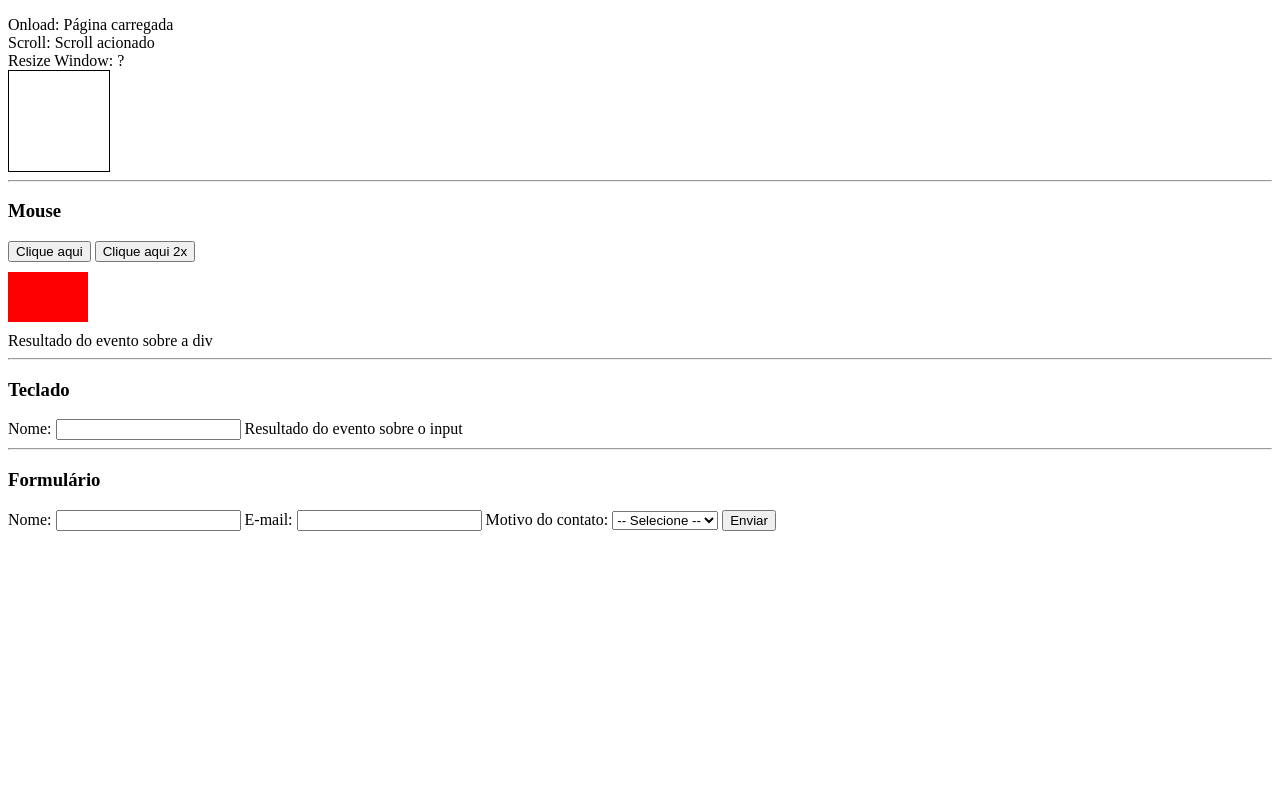
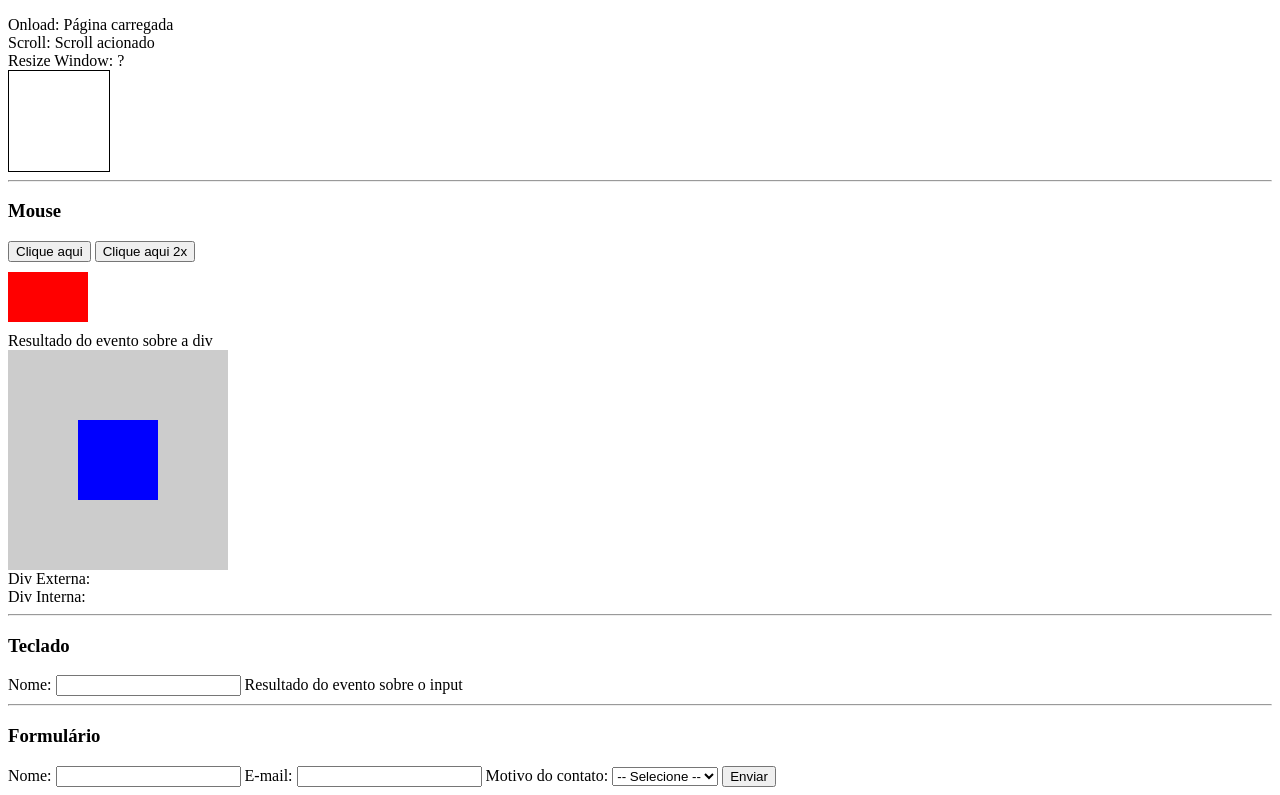
Before and after one commit to RicardoBatel/jquery, a plain HTML site: page eventos.html in a window 1280 px wide. Shown: the part 105-900 px from the top of the page. Before the commit the page ends 800 px from the top, so only its background shows below. Drawn offline with nearby package versions, Linux system fonts and the light colour scheme.

Commit message:
Eventos do mouse

```diff
--- a/eventos.html
+++ b/eventos.html
@@ -5,6 +5,21 @@
     <meta http-equiv="X-UA-Compatible" content="IE=edge">
     <meta name="viewport" content="width=device-width, initial-scale=1.0">
     <title>jQuery</title>
+
+    <style>
+        #divExterna {
+            background-color: #ccc;
+            width: 80px;
+            height: 80px;
+            padding: 70px;
+        }
+
+        #divInterna {
+            width: 80px;
+            height: 80px;
+            background-color: blue;
+        }
+    </style>
 
     <script src="https://code.jquery.com/jquery-3.6.2.min.js" integrity="sha256-2krYZKh//PcchRtd+H+VyyQoZ/e3EcrkxhM8ycwASPA=" crossorigin="anonymous"></script>
 
@@ -45,6 +60,51 @@
             $('#div2').mousemove((e)=>{
                 $('#resultadoDiv').html('X: '+e.offsetX+' / Y: '+e.offsetY)
             })
+
+            /* mouseouver / mouseoout (antigos) */
+            /*
+            $('#divExterna').mouseover(()=>{
+                $('#resultadoDiv1').html('entrou')
+                console.log('Div Externa (entrou)')
+            })
+
+            $('#divExterna').mouseout(()=>{
+                $('#resultadoDiv1').html('saiu')
+                console.log('Div Externa (saiu)')
+            })
+
+            $('#divInterna').mouseover(()=>{
+                $('#resultadoDiv2').html('entrou')
+                console.log('Div Interna (entrou)')
+            })
+
+            $('#divInterna').mouseout(()=>{
+                $('#resultadoDiv2').html('saiu')
+                console.log('Div Interna (saiu)')
+            })*/
+
+            /* mouseenter / mouseleave (novos) */
+
+            $('#divExterna').mouseenter(()=>{
+                $('#resultadoDiv1').html('entrou')
+                console.log('Div Externa (entrou)')
+            })
+
+            $('#divExterna').mouseleave(()=>{
+                $('#resultadoDiv1').html('saiu')
+                console.log('Div Externa (saiu)')
+            })
+
+            $('#divInterna').mouseenter(()=>{
+                $('#resultadoDiv2').html('entrou')
+                console.log('Div interna (entrou)')
+            })
+
+            $('#divInterna').mouseleave(()=>{
+                $('#resultadoDiv2').html('saiu')
+                console.log('Div interna (saiu)')
+            })
+
         })
 
     </script>
@@ -71,6 +131,13 @@
         <button id="btn2" type="button">Clique aqui 2x</button>
         <div id="div2" style="background-color: red; width: 80px; height: 50px; margin-top: 10px; margin-bottom: 10px;"></div>
         <span>Resultado do evento sobre a div</span><span id="resultadoDiv"></span>
+
+        <div id="divExterna">
+            <div id="divInterna"></div>
+        </div>
+        <span>Div Externa: </span><span id="resultadoDiv1"></span>
+        <br>
+        <span>Div Interna: </span><span id="resultadoDiv2"></span>
         <hr>
 
         <h3>Teclado</h3>
```
